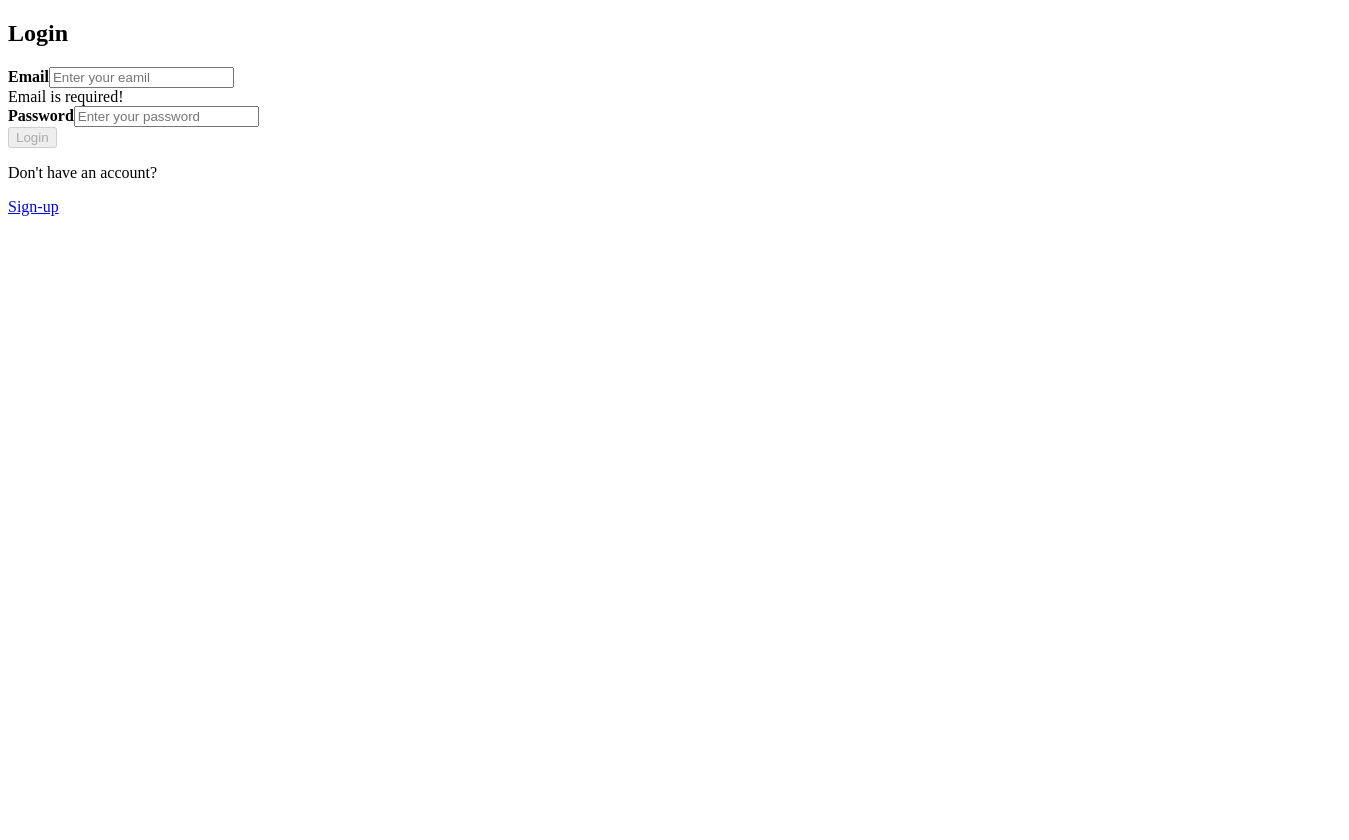
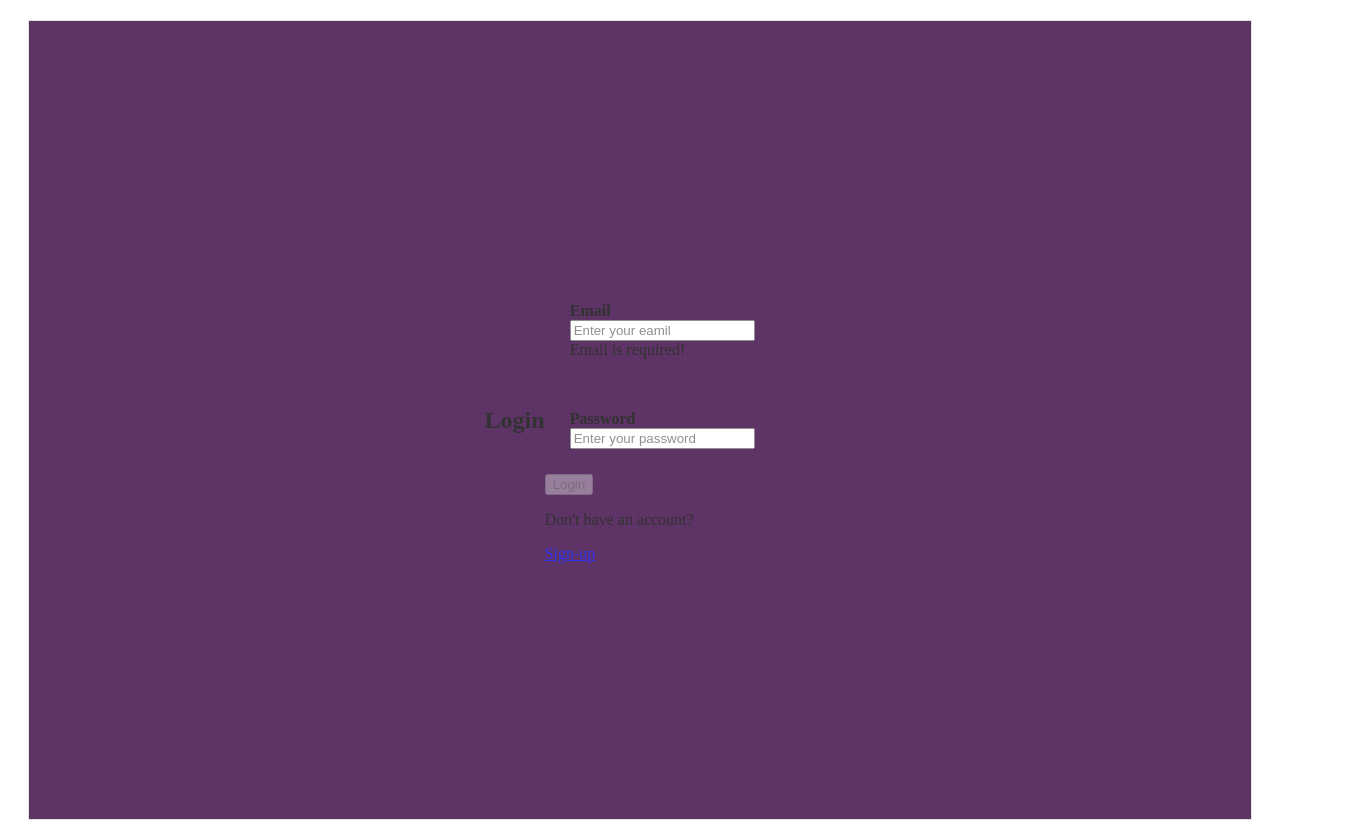
Before and after one commit to SetCra123/Gym-Buddy, a React (Vite) app in the folder client/: page /login in a window 1280 px wide. Shown: the whole page, 1349 px wide, since content can reach past the window. Before the commit the page ends 800 px from the top, so only its background shows below. Built offline with nearby package versions, Linux system fonts and the light colour scheme.

Commit message:
Added code to login.css to style login page

```diff
--- /dev/null
+++ b/client/src/login.css
@@ -0,0 +1,26 @@
+.form-container {
+    padding: 20px;
+    border: 1px solid #ddd;
+    margin: 20px;
+    background-color: #36013f;
+    opacity: 0.8;
+    transition: background-color 0.3s ease;
+}
+
+/* d-flex
+justify-content-center
+align-items-center
+mt-5 */
+
+.form-div {
+    display: flex;
+    height: 100%;
+    width: 100%;
+    align-items: center;
+    justify-content: center;
+    padding: 20% 10% 20% 0%;
+}
+
+.mb-3 {
+    padding: 10%;
+}
--- a/client/src/pages/Login.jsx
+++ b/client/src/pages/Login.jsx
@@ -2,7 +2,7 @@ import { useState } from "react";
 import { Form, Button, Alert } from 'react-bootstrap';
 import { Link } from "react-router-dom";
 
-// import './login.css';
+import '../login.css';
 import { login } from '../utils/API';
 import Auth from '../utils/auth';
 
@@ -53,7 +53,7 @@ export default function Login() {
 
     return (
         <>
-            <div className="d-flex justify-content-center align-items-center mt-5">
+            <div className="form-container d-flex justify-content-center align-items-center mt-5">
                 <div className="form-div bg-white p-3 rounded border">
                     <h2>Login</h2>
                     <Form noValidate validated={validated} onSubmit={handleFormSubmit}>
```
